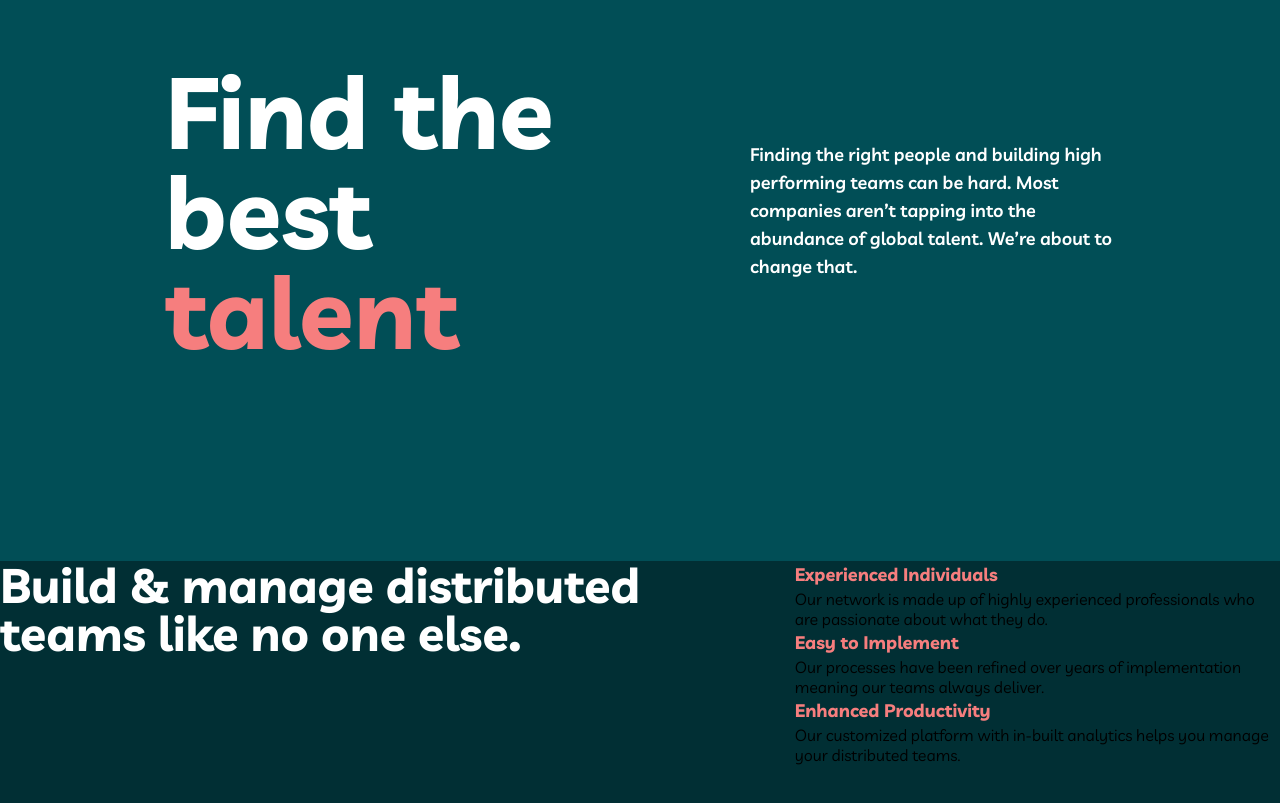
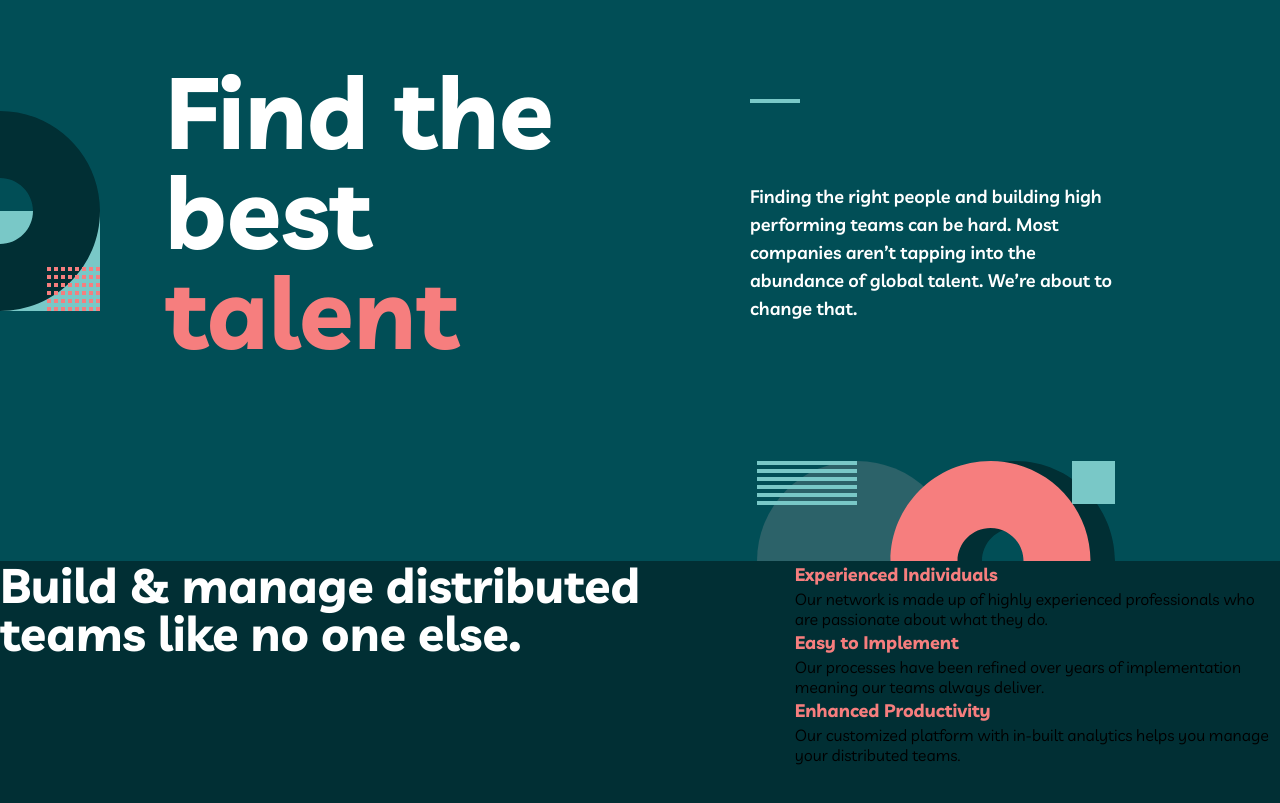
Before and after one commit to ShevchukA/myteam-website, a website: page index.html in a window 1280 px wide. Shown: the part 139-942 px from the top of the page. Drawn offline with Linux system fonts and the light colour scheme.

Commit message:
End up with Info section

```diff
--- a/index.html
+++ b/index.html
@@ -27,14 +27,15 @@
       <h1 class="info__headding headding-primary">Find the best <span>talent</span></h1>
     </div>
     <div class="info__rightContainer">
+      <div class="info__decor3"></div>
       <p class="info__paragraph text-primary">
         Finding the right people and building high performing teams can
         be hard. Most companies aren’t tapping into the abundance of global
         talent. We’re about to change that.
       </p>
     </div>
-
-
+    <img class="info__decor1" src="assets/bg-pattern-home-1.svg">
+    <img class="info__decor2" src="assets/bg-pattern-home-2.svg">
   </section>
 
   <section class="features">
--- a/sass/layout/_navigation.scss
+++ b/sass/layout/_navigation.scss
@@ -9,6 +9,7 @@
   flex-direction: row;
   flex-wrap: nowrap;
   justify-content: space-between;
+  z-index: 100;
 
   &__leftContainer,
   &__rightContainer {
--- a/sass/pages/_home.scss
+++ b/sass/pages/_home.scss
@@ -2,6 +2,7 @@
   height: 700px;
   display: flex;
   background-color: $color-midnight-green;
+  position: relative;
 
   &__leftContainer {
     flex-basis: 50%;
@@ -13,9 +14,33 @@
   &__rightContainer {
     flex-basis: 50%;
     display: flex;
-    align-items: center;
+    flex-direction: column;
+    justify-content: center;
+    align-items: left;
     padding-right: 165px;
     padding-left: 110px;
+  }
+
+  &__decor1 {
+    position: absolute;
+    left: -100px;
+    top: 250px;
+    width: 200px;
+  }
+
+  &__decor2 {
+    position: absolute;
+    right: 165px;
+    bottom: 0;
+    width: 358px;
+  }
+
+  &__decor3 {
+    display: block;
+    width: 50px;
+    height: 4px;
+    background-color: $color-rapture-blue;
+    margin-bottom: 80px;
   }
 }
 
```
Also changed, not shown: css/style.css.
